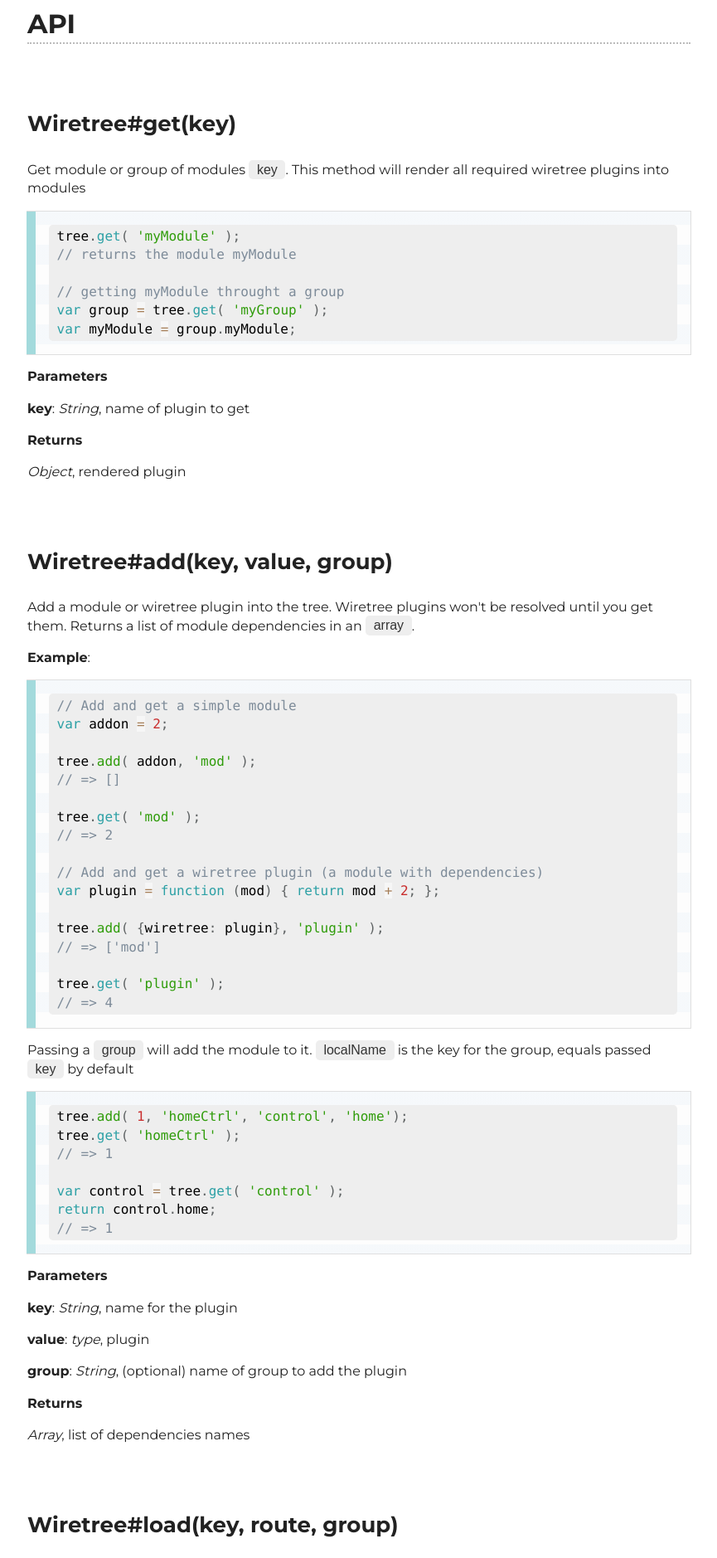
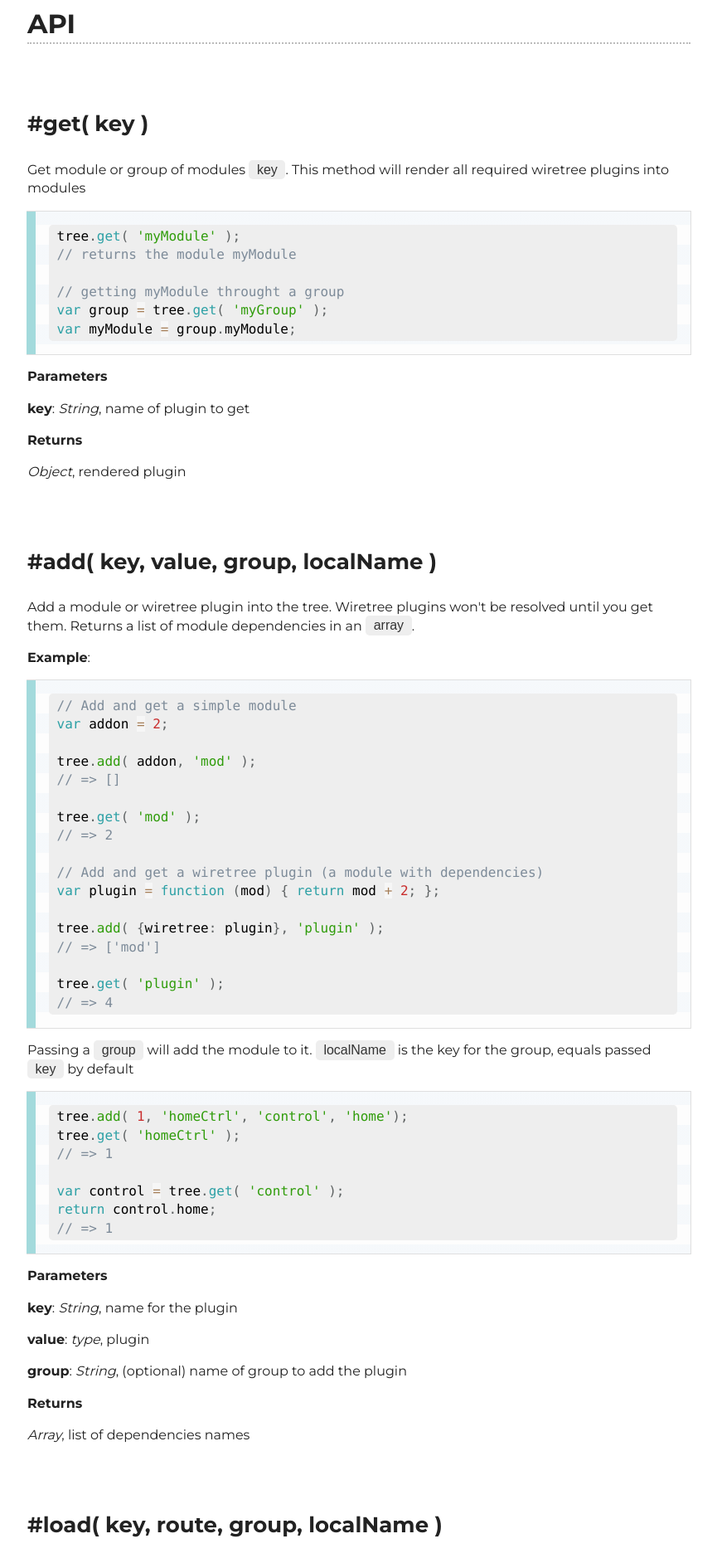
Before and after one commit to jacoborus/wiretree, a plain HTML site: page index.html in a window 1280 px wide. Shown: the part 2220-4098 px from the top of the page at 83% size, without its empty margins (207-1072 px from the left). Drawn offline with Linux system fonts and the light colour scheme.

Commit message:
fix docs

```diff
--- a/index.html
+++ b/index.html
@@ -75,7 +75,7 @@ tree.get( &#39;result&#39; );
 <h2>Installation</h2>
 <pre><code>npm install wiretree</code></pre>
 <h2>API</h2>
-<h3>Wiretree#get(key)</h3>
+<h3>#get( key )</h3>
 <p>Get module or group of modules <code>key</code>.
 This method will render all required wiretree plugins into modules</p>
 <pre><code class="language-javascript">tree.get( &#39;myModule&#39; );
@@ -88,7 +88,7 @@ var myModule = group.myModule;</code></pre>
 <p><strong>key</strong>:  <em>String</em>,  name of plugin to get</p>
 <p><strong>Returns</strong></p>
 <p><em>Object</em>,  rendered plugin</p>
-<h3>Wiretree#add(key, value, group)</h3>
+<h3>#add( key, value, group, localName )</h3>
 <p>Add a module or wiretree plugin into the tree. Wiretree plugins won&#39;t be resolved until you get them.
 Returns a list of module dependencies in an <code>array</code>.</p>
 <p><strong>Example</strong>:</p>
@@ -123,7 +123,7 @@ return control.home;
 <p><strong>group</strong>:  <em>String</em>,  (optional) name of group to add the plugin</p>
 <p><strong>Returns</strong></p>
 <p><em>Array</em>,  list of dependencies names</p>
-<h3>Wiretree#load(key, route, group)</h3>
+<h3>#load( key, route, group, localName )</h3>
 <p>Load a module or wiretree plugin from <code>route</code> in disk and add it into the tree. Wiretree plugins won&#39;t be resolved until you get them.
 Returns a list of module dependencies in an <code>array</code>.</p>
 <p><strong>Example</strong>:</p>
@@ -161,7 +161,7 @@ return control.home;
 <p><strong>group</strong>:  <em>String</em>,  (optional) name of group to add the plugin</p>
 <p><strong>Returns</strong></p>
 <p><em>Array</em>,  list of dependencies names</p>
-<h3>Wiretree#folder(route, options)</h3>
+<h3>#folder( route, options )</h3>
 <p>Load and add every file in the folder <code>route</code>.</p>
 <p>Filename without extension is <code>key</code> and <code>localName</code> for every file, but prefixes and suffixes can be
 added to the <code>key</code> through <code>options.prefix</code> and <code>options.suffix</code> with camelCase style. These transformations
```
